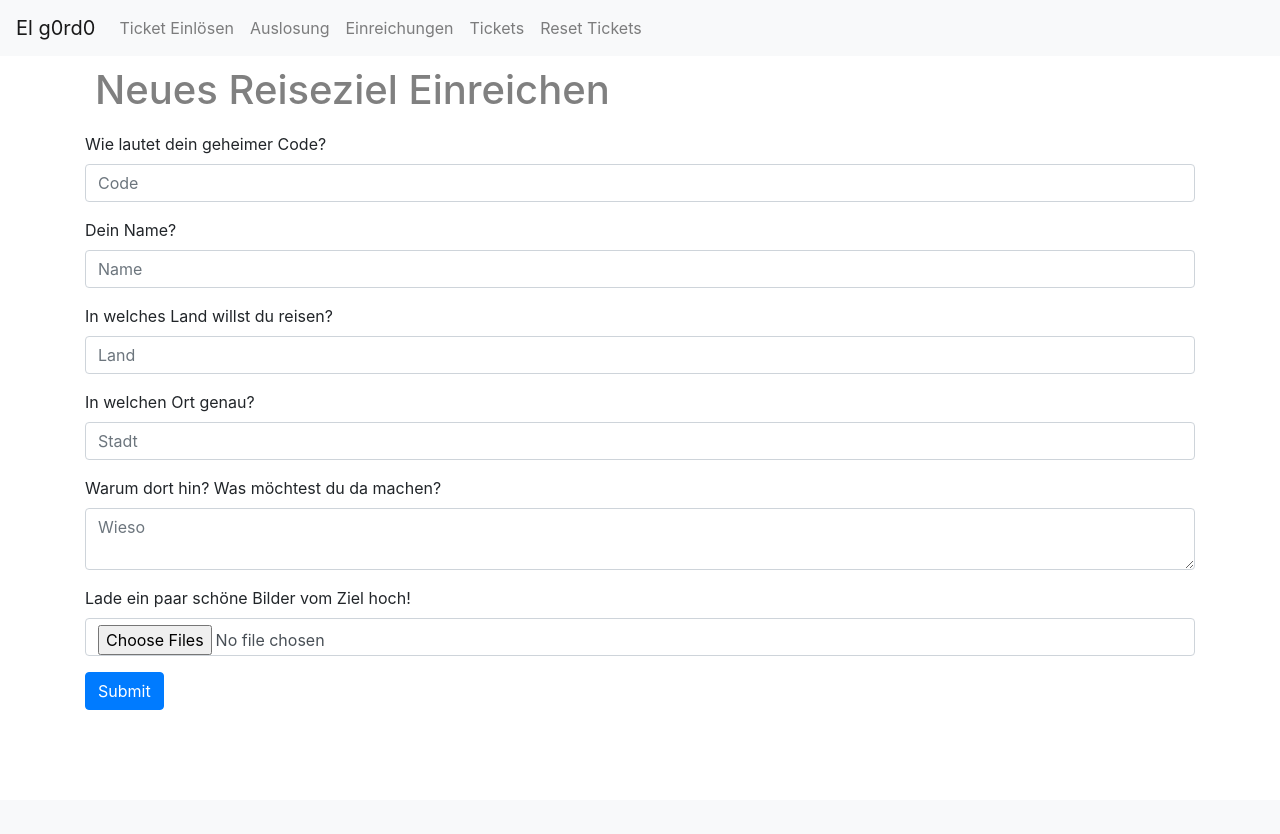
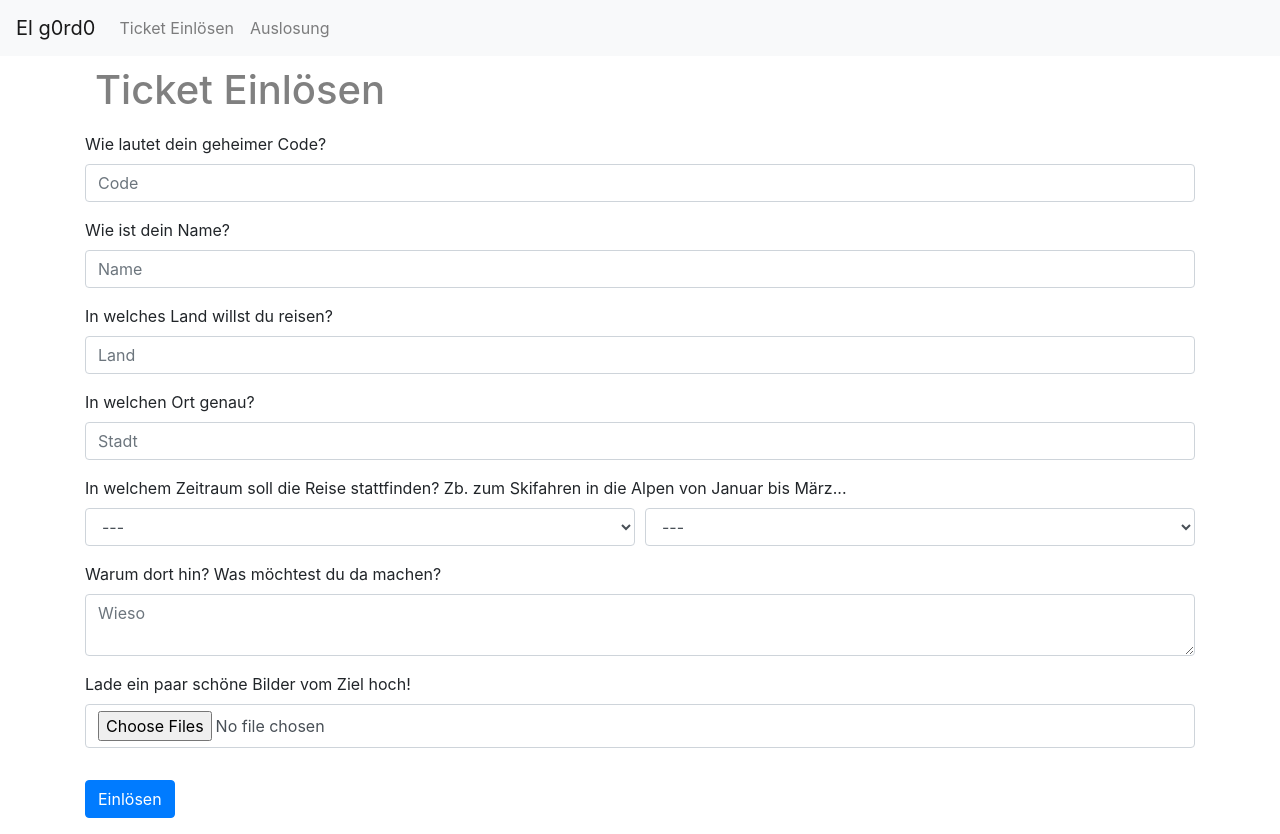
Before and after one commit to kautzz/flask_lottery, a Flask app: page /create in a window 1280 px wide. Before the commit the page ends 710 px from the top, so only its background shows below. Run offline with Flask 2, Linux system fonts and the light colour scheme; some libraries are stand-ins or nearby versions; some web fonts are replaced.

Commit message:
final touches

```diff
--- a/app.py
+++ b/app.py
@@ -111,9 +111,11 @@ def create():
 		country = request.form['country']
 		city    = request.form['city']
 		content = request.form['content']
+		start = request.form['start']
+		until = request.form['until']
 		files	= request.files.getlist('files[]')
 
-		if not code or not name or not country or not city or not content:
+		if not code or not name or not country or not city or not content or not start or not until:
 			flash('Please fill out all fields!')
 		else:
 
@@ -138,7 +140,7 @@ def create():
 					print(tickets[s]['ticket_id'], file=sys.stderr)
 					#conn = get_db_connection()
 					conn = get_db_connection()
-					conn.execute('INSERT INTO posts (code, name, country, city, content) VALUES (?, ?, ?, ?, ?)',(code, name, country, city, content))
+					conn.execute('INSERT INTO posts (code, name, country, city, content, start, until) VALUES (?, ?, ?, ?, ?, ?, ?)',(code, name, country, city, content, start, until))
 					conn.execute('UPDATE tickets SET valid = 0 WHERE ticket_id = ?',(code,))
 
 					for file in files:
--- a/init_db.py
+++ b/init_db.py
@@ -8,8 +8,8 @@ with open('schema.sql') as f:
 
 cur = connection.cursor()
 
-cur.execute("INSERT INTO posts (code, name, country, city, content) VALUES (?, ?, ?, ?, ?)",
-            ('000000', 'Martin', 'Spanien', 'Alfinach / GARAGE', 'Zum testen der APP')
+cur.execute("INSERT INTO posts (code, name, country, city, content, start, until) VALUES (?, ?, ?, ?, ?, ?, ?)",
+            ('000000', 'Martin', 'Spanien', 'Alfinach / GARAGE', 'Zum testen der APP', 'April', 'August')
             )
 
 cur.execute("INSERT INTO images (code, filename) VALUES (?, ?)",
--- a/schema.sql
+++ b/schema.sql
@@ -9,7 +9,9 @@ CREATE TABLE posts (
     name TEXT NOT NULL,
     country TEXT NOT NULL,
     city TEXT NOT NULL,
-    content TEXT NOT NULL
+    content TEXT NOT NULL,
+    start TEXT NOT NULL,
+    until TEXT NOT NULL
 );
 
 CREATE TABLE tickets (
--- a/static/js/lottery.js
+++ b/static/js/lottery.js
@@ -13,7 +13,6 @@ function createTimer() {
 
   var lotterydate = new Date('2021-12-24');
   var today = new Date().getTime();
-  // var date = today.getFullYear()+'-'+(today.getMonth()+1)+'-'+today.getDate();
   if(today <= lotterydate.getTime()){
       console.log(lotterydate.getTime());
       console.log(today);
--- a/templates/base.html
+++ b/templates/base.html
@@ -26,7 +26,7 @@
             <li class="nav-item">
                 <a class="nav-link" href="{{url_for('lottery')}}">Auslosung</a>
             </li>
-            <li class="nav-item">
+            <!-- <li class="nav-item">
                 <a class="nav-link" href="{{url_for('posts')}}">Einreichungen</a>
             </li>
             <li class="nav-item">
@@ -34,7 +34,7 @@
             </li>
             <li class="nav-item">
                 <a class="nav-link" href="{{url_for('reset')}}">Reset Tickets</a>
-            </li>
+            </li> -->
             </ul>
         </div>
     </nav>
--- a/templates/create.html
+++ b/templates/create.html
@@ -1,7 +1,7 @@
 {% extends 'base.html' %}
 
 {% block content %}
-<h1>{% block title %} Neues Reiseziel Einreichen {% endblock %}</h1>
+<h1>{% block title %}Ticket Einlösen{% endblock %}</h1>
 
 <form method="post" enctype="multipart/form-data">
     <div class="form-group">
@@ -12,7 +12,7 @@
     </div>
 
     <div class="form-group">
-        <label for="name">Dein Name?</label>
+        <label for="name">Wie ist dein Name?</label>
         <input type="text" name="name"
                placeholder="Name" class="form-control"
                value="{{ request.form['name'] }}"></input>
@@ -33,18 +33,60 @@
     </div>
 
     <div class="form-group">
+      <label for="start">In welchem Zeitraum soll die Reise stattfinden?
+        Zb. zum Skifahren in die Alpen von Januar bis März...</label>
+
+      <div class="form-row">
+        <div class="col">
+          <select class="form-control" name="start" value="{{ request.form['start'] }}">
+            <option>---</option>
+            <option>Januar</option>
+            <option>Februar</option>
+            <option>März</option>
+            <option>April</option>
+            <option>Mai</option>
+            <option>Juni</option>
+            <option>Juli</option>
+            <option>August</option>
+            <option>September</option>
+            <option>Oktober</option>
+            <option>November</option>
+            <option>Dezember</option>
+          </select>
+        </div>
+        <div class="col">
+          <select class="form-control" name="until" value="{{ request.form['until'] }}">
+            <option>---</option>
+            <option>Januar</option>
+            <option>Februar</option>
+            <option>März</option>
+            <option>April</option>
+            <option>Mai</option>
+            <option>Juni</option>
+            <option>Juli</option>
+            <option>August</option>
+            <option>September</option>
+            <option>Oktober</option>
+            <option>November</option>
+            <option>Dezember</option>
+          </select>
+        </div>
+      </div>
+    </div>
+
+    <div class="form-group">
         <label for="content">Warum dort hin? Was möchtest du da machen?</label>
         <textarea name="content" placeholder="Wieso"
                   class="form-control">{{ request.form['content'] }}</textarea>
     </div>
 
-    <div class="form-group">
+    <div class="form-group" style="padding-bottom: 1em;">
       <label for="formFileMultiple" class="form-label">Lade ein paar schöne Bilder vom Ziel hoch!</label>
-      <input class="form-control" type="file" id="formFileMultiple" name="files[]" multiple value="{{ request.files['file'] }}"/>
+      <input class="form-control" style="height: 100%;" type="file" id="formFileMultiple" name="files[]" multiple value="{{ request.files['file'] }}"/>
     </div>
 
     <div class="form-group">
-        <button type="submit" class="btn btn-primary">Submit</button>
+        <button type="submit" class="btn btn-primary">Einlösen</button>
     </div>
 </form>
 {% endblock %}
--- a/templates/lottery.html
+++ b/templates/lottery.html
@@ -50,11 +50,10 @@
 
 
           <div class="card-body">
+            <a href="{{ url_for('post', post_code=win['code']) }}"><span class="badge badge-success">{{ win['name'] }}</span> <span class="badge badge-danger">{{ win['code'] }}</span></a></br></br>
             <h5 class="card-title">Der Gewinner ist <a href="{{ url_for('post', post_code=win['code']) }}">{{ win['name'] }} ♥</a></h5>
-            <a href="{{ url_for('post', post_code=win['code']) }}"><span class="badge badge-success">{{ win['name'] }}</span> <span class="badge badge-danger">{{ win['code'] }}</span></a></br>
             <p class="card-text">
-              Glückunsch und für alle anderen Teilnehmer - mehr Glück nächstes Jahr.
-              Wo mag unsere Reise 2023 wohl hin gehen?</br>
+              Glückunsch! Wo mag unsere Reise im {{ win['start'] }} bis {{ win['until'] }} 2023 wohl hin gehen?</br>
             </p>
           </div>
         </div>
--- a/templates/post.html
+++ b/templates/post.html
@@ -9,6 +9,8 @@
       <span class="badge badge-warning">Bearbeiten</span>
   </a>
   <br></br>
+  <h5>Von {{ post['start'] }} bis {{ post['until'] }}</h5>
+
   <p>{{ post['content'] }}</p>
 
   <br></br>
```
Also changed, not shown: database.db, static/uploads/new-zealand-4661427_960_720.jpg (added).
